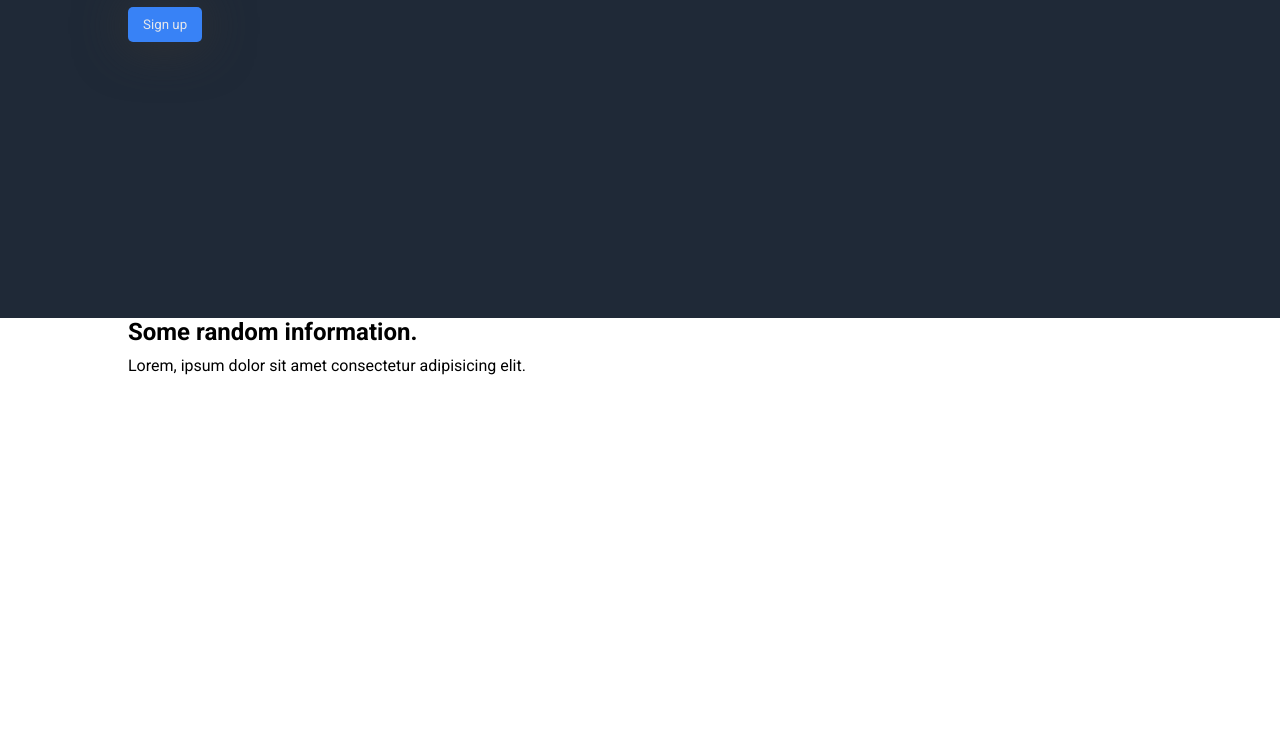
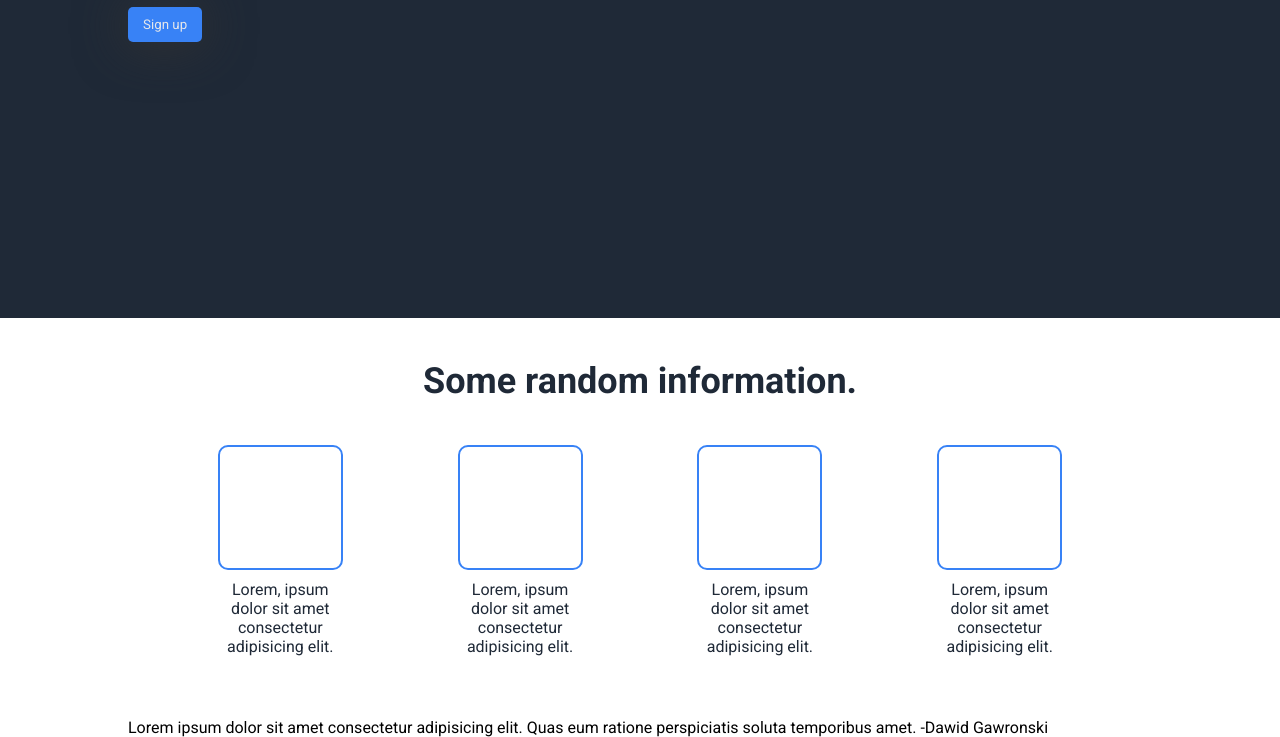
Before and after one commit to DawidGawronskiDev/odin-landing-page, a plain HTML site: page index.html in a window 1280 px wide. Shown: the part 482-1219 px from the top of the page. Before the commit the page ends 867 px from the top, so only its background shows below. Drawn offline with Linux system fonts and the light colour scheme.

Commit message:
Add quote section

```diff
--- a/index.html
+++ b/index.html
@@ -32,13 +32,34 @@
         </div>
         <div class="container-half"></div>
       </section>
-      <section id="information">
+      <section class="information">
         <h2>Some random information.</h2>
         <div class="container">
           <div class="card">
             <div class="image"></div>
             <p>Lorem, ipsum dolor sit amet consectetur adipisicing elit.</p>
           </div>
+          <div class="card">
+            <div class="image"></div>
+            <p>Lorem, ipsum dolor sit amet consectetur adipisicing elit.</p>
+          </div>
+          <div class="card">
+            <div class="image"></div>
+            <p>Lorem, ipsum dolor sit amet consectetur adipisicing elit.</p>
+          </div>
+          <div class="card">
+            <div class="image"></div>
+            <p>Lorem, ipsum dolor sit amet consectetur adipisicing elit.</p>
+          </div>
+        </div>
+      </section>
+      <section class="quote">
+        <div class="container">
+          <span
+            >Lorem ipsum dolor sit amet consectetur adipisicing elit. Quas eum
+            ratione perspiciatis soluta temporibus amet.</span
+          >
+          <span>-Dawid Gawronski</span>
         </div>
       </section>
     </main>
```
